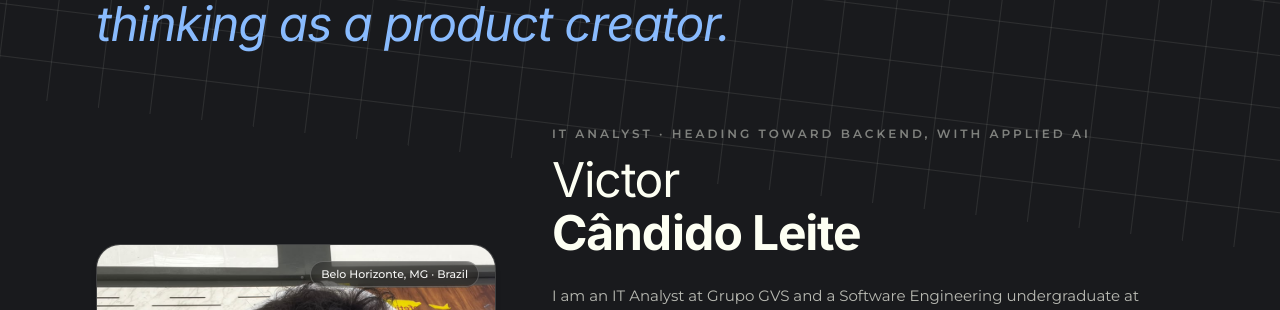
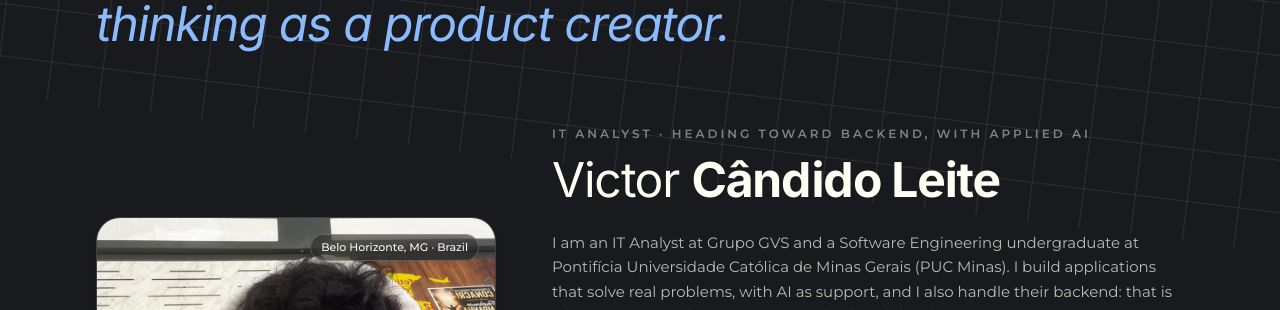
Before and after one commit to thevictorcandido/portfolio-victor, a React (Vite) app: page / in a window 1280 px wide. Shown: the part 1032-1342 px from the top of the page. Built offline with nearby package versions, Linux system fonts and the light colour scheme; no server answers; a web font is replaced by a local one.

Commit message:
style: nome numa linha só no Sobre

```diff
--- a/src/components/About.jsx
+++ b/src/components/About.jsx
@@ -104,8 +104,9 @@ export default function About() {
                 {t('about.roleCategory')}
               </p>
 
-              <h3 className="text-3xl sm:text-4xl lg:text-5xl leading-[1.1] font-display font-light tracking-tight text-ivory">
-                {t('about.nameLight')} <br />
+              {/* Nome numa linha só: nos tamanhos de sempre cabe até em 320 px (280 de 292 px) */}
+              <h3 className="whitespace-nowrap text-3xl sm:text-4xl lg:text-5xl leading-[1.1] font-display font-light tracking-tight text-ivory">
+                {t('about.nameLight')}{' '}
                 <span className="font-bold text-ivory">{t('about.nameBold')}</span>
               </h3>
 
```
Also changed, not shown: 1 other file (tests, documents, lock files or other folders).
